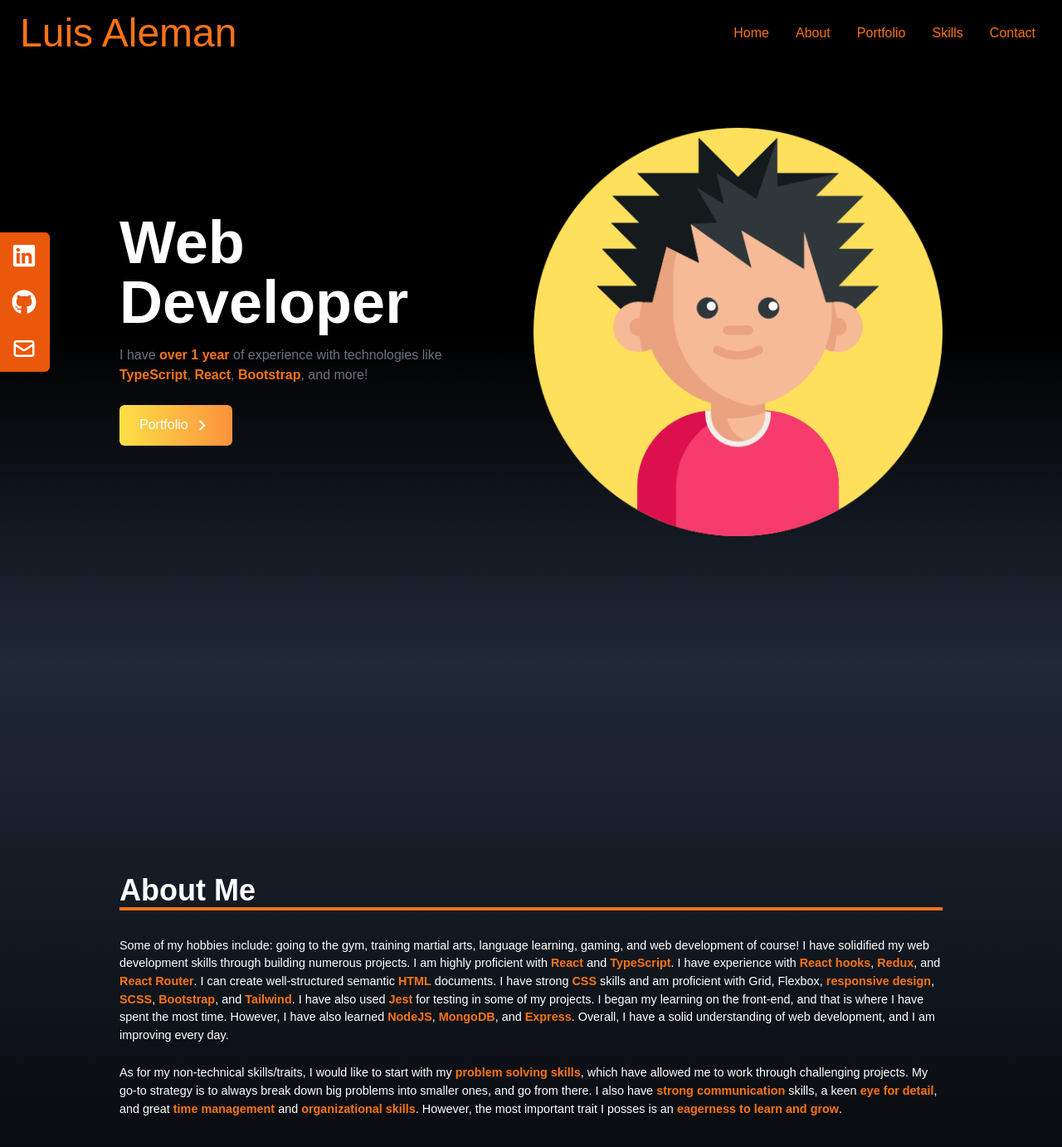
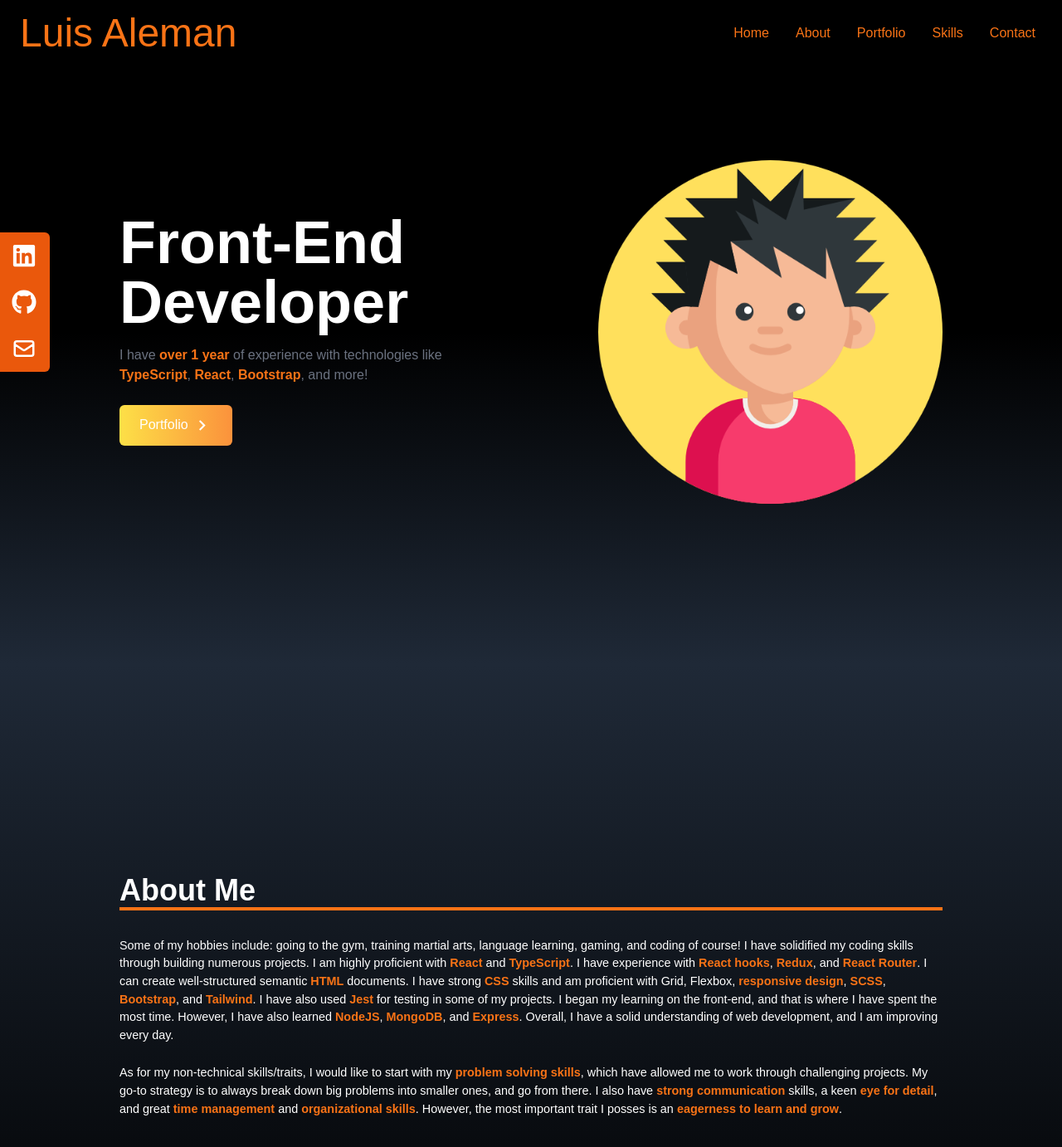
Before and after one commit to KrOhDee/portfolio-re, a React (Create React App) app: page / in a window 1280 px wide. Shown: the top 1382 px of the page at 83% size. Built offline with nearby package versions, Linux system fonts and the light colour scheme; the HTML template or start-up script is replaced by a standard one; a web font is replaced by a local one.

Commit message:
Wording changes

```diff
--- a/src/components/About.jsx
+++ b/src/components/About.jsx
@@ -15,9 +15,9 @@ const About = () => {
 
         <p className="about-me mt-15">
           Some of my hobbies include: going to the gym, training martial arts,
-          language learning, gaming, and web development of course! I have
-          solidified my web development skills through building numerous
-          projects. I am highly proficient with{' '}
+          language learning, gaming, and coding of course! I have solidified my
+          coding skills through building numerous projects. I am highly
+          proficient with{' '}
           <span className="font-bold text-orange-500">React</span> and{' '}
           <span className="font-bold text-orange-500">TypeScript</span>. I have
           experience with{' '}
--- a/src/components/Home.jsx
+++ b/src/components/Home.jsx
@@ -12,7 +12,7 @@ const Home = () => {
       <div className="max-w-screen-lg mx-auto flex flex-col items-center justify-center h-full px-4 md:flex-row">
         <div className="flex flex-col justify-center h-full">
           <h2 className="text-4xl sm:text-7xl font-bold text-white">
-            Web Developer
+            Front-End Developer
           </h2>
           <p className="text-gray-500 py-4 max-w-md">
             I have{' '}
```
